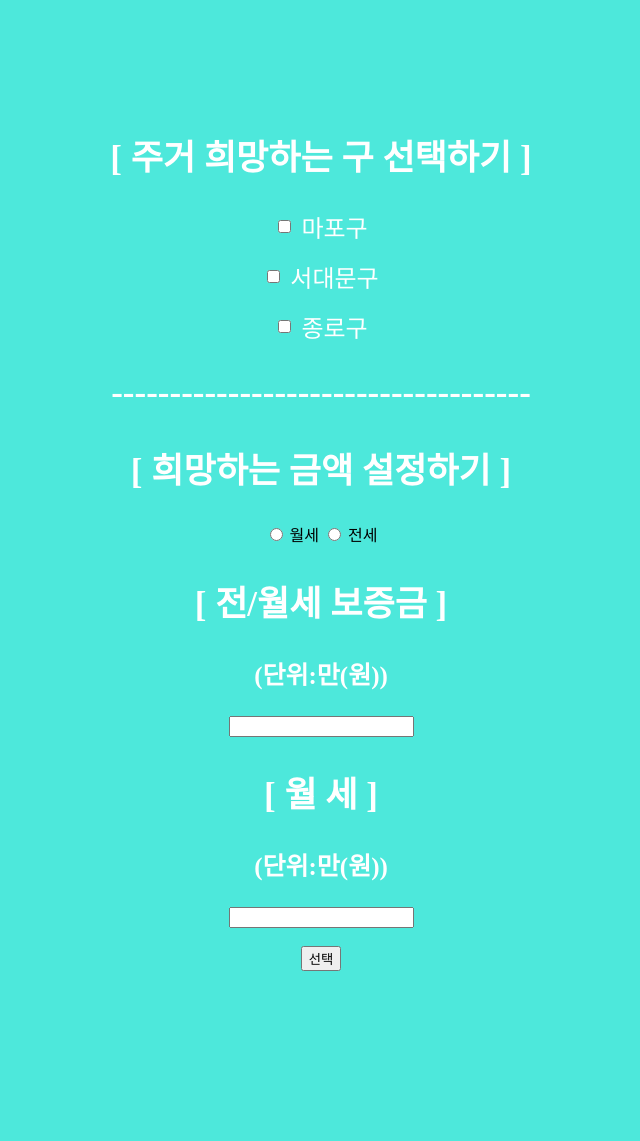
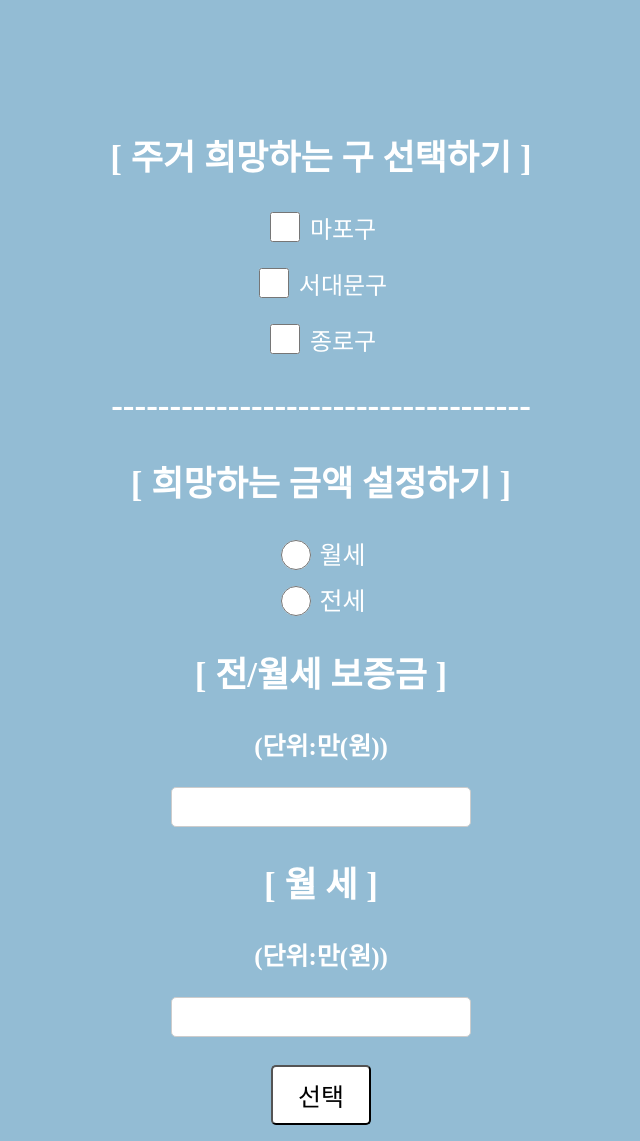
Before and after one commit to funfungun/DataYouthCampus-zipkok, a Django app: page /check_and_filter/ in a window 1280 px wide. Shown: the whole page, without its empty margins (319-959 px from the left). Before the commit the page ends 971 px from the top, so only its background shows below. Run offline with Django 4.2, Linux system fonts and the light colour scheme.

Commit message:
commited

```diff
--- a/mysite/single_page/templates/single_page/check_and_filter.html
+++ b/mysite/single_page/templates/single_page/check_and_filter.html
@@ -8,9 +8,70 @@
     <meta name="viewport" content="width=device-width, initial-scale=1.0">
     <canvas class="canvas" width="300" height="100"></canvas>
     <title>데이터 청년 캠퍼스</title>
-    <script>
+    <style>
+        .form-check input[type="checkbox"],
+        .form-check input[type="radio"] {
+            width: 30px; /* 체크박스 및 라디오 버튼 가로 크기 조정 */
+            height: 30px; /* 체크박스 및 라디오 버튼 세로 크기 조정 */
+            margin-right: 10px; /* 체크박스와 텍스트 사이 간격 조정 */
+        }
 
-    </script>
+    /* 인풋태그의 크기 조정 */
+        input[type="text"] {
+            width: 150px; /* 원하는 크기로 조정 */
+            padding: 5px; /* 내부 여백 설정 */
+            border-radius: 5px; /* 둥근 테두리 설정 */
+            border: 1px solid #ccc; /* 테두리 스타일 설정 */
+        }
+
+        input[type="submit"] {
+            padding: 8px 15px; /* 내부 여백 설정 */
+            font-size: 25px; /* 버튼 및 라디오 버튼의 글자 크기 조정 */
+            border-radius: 5px; /* 둥근 테두리 설정 */
+            background-color: rgb(255, 255, 255); /* 배경색 설정 */
+            color: rgb(0, 0, 0); /* 글자색 설정 */
+            cursor: pointer;
+            transition: background-color 0.3s, transform 0.3s; /* 호버 효과 설정 */
+            width: 100px;
+            height: 60px;
+            margin-top: 10px;
+
+        }
+
+
+        input[type="submit"]:hover,
+        input[type="radio"]:hover {
+            background-color: lightgrey; /* 호버 시 배경색 변경 */
+            transform: scale(1.05); /* 호버 시 약간 확대됨 */
+        }
+        input#content {
+            width: 300px; /* 원하는 너비로 조정합니다 */
+            height: 40px; /* 원하는 높이로 조정합니다 */
+            font-size: 16px; /* 원하는 폰트 크기로 조정합니다 */
+        }
+        input#title {
+            width: 300px; /* 원하는 너비로 조정합니다 */
+            height: 40px; /* 원하는 높이로 조정합니다 */
+            font-size: 16px;
+        }
+        .radio-label {
+            font-size: 25px; /* 원하는 글자 크기로 조정 */
+            display: flex;
+            align-items: center;
+            margin-bottom: 10px;
+            justify-content: center;
+            color:white;/* 버튼 간의 여백 조정 */
+        }
+
+        .radio-button {
+            width: 30px; /* 원하는 버튼 너비로 조정 */
+            height: 30px; /* 원하는 버튼 높이로 조정 */
+            margin-right: 8px;
+
+        }
+    </style>
+
+
 </head>
 <body>
 <h2>[ 주거 희망하는 구 선택하기 ]</h2>
@@ -34,8 +95,10 @@
     <h2>------------------------------------</h2>
     <h2>[ 희망하는 금액 설정하기 ]</h2>
     <form method="post">
-        <input type="radio" name="selected_items" id="month_check" value="month_check"> 월세
-        <input type="radio" name="selected_items" id="year_check" value="year_check"> 전세
+        <label for="month_check" class="radio-label">
+        <input type="radio" name="selected_items" id="month_check" value="month_check" class="radio-button">월세</label>
+        <label for="year_check" class="radio-label">
+        <input type="radio" name="selected_items" id="year_check" value="year_check" class="radio-button"> 전세</label>
 
         <h2>[ 전/월세 보증금 ]</h2>
         <h3>(단위:만(원))</h3>
@@ -80,65 +143,3 @@
             toggleContentInput();
         });
     </script>
-
-
-
-
-<!-- {% load static %}
-<link rel="stylesheet" type="text/css" href="{% static 'style.css' %}">
-
-<!DOCTYPE html>
-<html lang="en">
-<head>
-    <meta charset="'UTF-8">
-    <meta name="viewport" content="width=device-width, initial-scale=1.0">
-    <canvas class="canvas" width="300" height="100"></canvas>
-    <title>데이터 청년 캠퍼스</title>
-    <script>
-
-    </script>
-</head>
-<body>
-<h2>주거 희망하는 구 선택하기</h2>
-<form action="{% url 'check_and_filter' %}" method = "post">
-    {% csrf_token %}
-    <div class="form-check">
-        <input type="checkbox" value="마포구" id="Mapo" name="DataEngCsv">
-        <label for="Mapo">마포구</label>
-    </div>
-
-    <div class="form-check">
-        <input type="checkbox" value="서대문구" id="Seodaemoon" name="DataEngCsv">
-        <label for="Seodaemoon">서대문구</label>
-    </div>
-
-    <div class="form-check">
-        <input type="checkbox" value="종로구" id="Jonglo" name="DataEngCsv">
-        <label for="Jonglo">종로구</label>
-    </div>
-    <br>
-    <h2>월세보증금(단위:만(원))</h2>
-<form method = 'post'>
-    <input type="text" name="title">
-    <br><h2>월세(단위:만(원))</h2>
-    <input type="text" name="content">
-    <input type="submit" value="선택">
-</form> -->
-<!-- <h2>조건 충족하는 놈들</h2>
-<div>남은 우편번호 : {{num}}개</div>
-    <table>
-        <tr>
-            <th>우편번호</th>
-            <th>전세가</th>
-            <th>구코드</th>
-        </tr>
-        {% for item in filtered_one %}
-        <tr>
-            <td>{{item.zipcode}}</td>
-            <td>{{item.avg_cost}}</td>
-            <td>{{item.place_code}}</td>
-        </tr>
-        {% endfor %}
-    </table> -->
-</body>
-</html>
--- a/mysite/single_page/templates/single_page/index.html
+++ b/mysite/single_page/templates/single_page/index.html
@@ -17,7 +17,7 @@
 <body>
     <div>
         <h1>
-            구해줘 홈즈
+            무제(無題)
         </h1>
     </div>
     <div>
--- a/mysite/single_page/views.py
+++ b/mysite/single_page/views.py
@@ -8,7 +8,7 @@ from django.http import JsonResponse
 from .forms import AvgCostForm
 from django.core import serializers
 import json
-
+from django.contrib import messages
 
 ##
 
@@ -96,11 +96,14 @@ def category(request):
         request.session['selected_items'] = selected_items_serialized
         print(filter_2.keys())
         num=len(filter_2)
+
         return render(request, 'single_page/input.html', {'num':num})
 
     else:
         print("POST 요청이 아님")
         return render(request, 'single_page/input.html')
+
+
 #마지막페이지
 def final_page(request):
     if request.method == 'POST':
@@ -307,7 +310,7 @@ def final_recommend(dataset, zip_code_list, destination, limit_time, transfer_co
             c = b[b['totalTime'] == b['totalTime'].min()].iloc[0, :]
             path_list = Path_list(c['legs'])
             my_map = draw_map(path_list)
-            folium.TileLayer('OpenStreetMap', name=f'{zip_code_list[i]}', min_zoom=12, max_zoom=16, control=True, opacity=0.7).add_to(my_map)
+            folium.TileLayer('OpenStreetMap', name=f'{zip_code_list[i]}', min_zoom=8, max_zoom=16, control=True, opacity=0.7).add_to(my_map)
             folium.map.LayerControl('topleft', collapsed=False).add_to(my_map)
             city_gu, admin_dong, legal_dong = reverse_geo_coding(dep_lat, dep_lon, api_key)
             result[zip_code_list[i]] = dict()
@@ -327,5 +330,7 @@ def final_recommend(dataset, zip_code_list, destination, limit_time, transfer_co
             result[zip_code_list[i]]['map'] = my_map._repr_html_()
         else:
             result[zip_code_list[i]] = list()
+    sorted_result = sorted(result.items(), key=lambda item: item[1]['totalTime'])
+    result = dict(sorted_result)
     print(result)
     return result
--- a/mysite/static/style.css
+++ b/mysite/static/style.css
@@ -1,10 +1,11 @@
 body {
     text-align: center;
     background-size: 1500px 1500px;
-    background-color: rgb(77, 232, 219);
+    background-color: rgb(147,188,212);
     margin: 0 auto;
 }
-
+/* 민트 113,162,163 */
+/* 하늘색 느낌 147,188,212 */
 .container {
     display: flex;
     flex-wrap: wrap;
@@ -81,7 +82,7 @@ button:hover {
 
 /* Styling for the form */
 .form-check {
-    margin: 15px;
+    margin: 20px;
     display: flex;
     align-items: center;
     justify-content: center; /* Center the checkboxes and labels horizontally */
@@ -97,3 +98,19 @@ button:hover {
 .form-check label {
     cursor: pointer;
 }
+
+/* input[type="text"],
+input[type="checkbox"],
+input[type="number"],
+{
+    width: 300px; /* 원하는 너비로 조정 */
+    height: 40px; /* 원하는 높이로 조정 */
+    font-size: 16px; /* 원하는 폰트 크기로 조정 */
+    /* 추가적인 스타일링을 필요에 따라 적용 */
+/* } */
+
+.container input[type="text"] {
+    width: 300px;
+    height:40px;
+    font-size:16px;
+}
```
Also changed, not shown: mysite/single_page/templates/single_page/category.html (+18 -7 lines), mysite/single_page/templates/single_page/input.html (+76 -13 lines), mysite/single_page/templates/single_page/result.html (+80 -10 lines), 4 other files.
